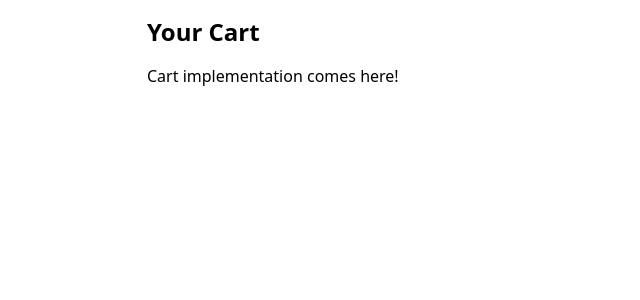
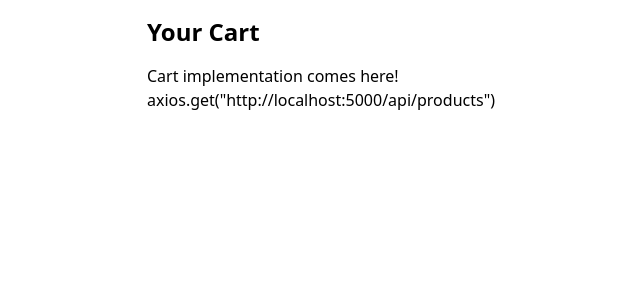
Before and after one commit to Saurabh9122-tech/PRODIGY_FS_03, a React (Create React App) app in the folder frontend/: page /cart in a window 1280 px wide. Shown: the top 300 px of the page, without its empty margins (61-701 px from the left). Built offline with nearby package versions, Linux system fonts and the light colour scheme.

Commit message:
Your commit message

```diff
--- a/frontend/src/App.js
+++ b/frontend/src/App.js
@@ -11,6 +11,8 @@ function App() {
         <Route path="/" element={<Home />} />
         <Route path="/cart" element={<Cart />} />
         {/* Add product/detail route later if needed */}
+        axios.get("http://localhost:5000/api/products")
+
       </Routes>
     </BrowserRouter>
   );
--- a/frontend/src/components/ProductCard.js
+++ b/frontend/src/components/ProductCard.js
@@ -10,6 +10,8 @@ export default function ProductCard({ product }) {
         <p className="text-gray-600">${product.price.toFixed(2)}</p>
         <p className="text-sm my-2">{product.description.substring(0, 60)}...</p>
         <Link to={`/cart`} className="mt-2 inline-block bg-blue-500 text-white px-3 py-1 rounded">Add to cart</Link>
+        axios.get("http://localhost:5000/api/products")
+
       </div>
     </div>
   );
--- a/frontend/src/pages/Cart.js
+++ b/frontend/src/pages/Cart.js
@@ -6,6 +6,8 @@ export default function Cart() {
     <div className="max-w-4xl mx-auto p-4">
       <h1 className="text-2xl font-bold mb-4">Your Cart</h1>
       <p>Cart implementation comes here!</p>
+      axios.get("http://localhost:5000/api/products")
+
     </div>
   );
 }
```
